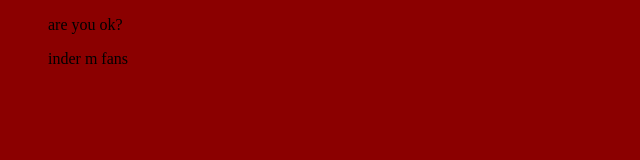
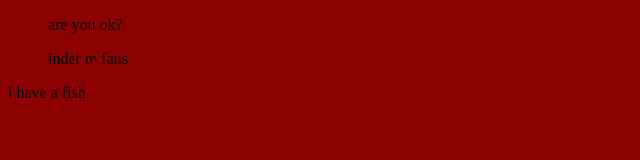
Before and after one commit to sy932019429/weilandeyu, a plain HTML site: page index.html in a window 1280 px wide. Shown: the full height of the page, 0-640 px from the left. Drawn offline with Linux system fonts and the light colour scheme.

Commit message:
我有一条鱼

```diff
--- a/index.html
+++ b/index.html
@@ -9,5 +9,8 @@
     <ul>are you ok?</ul>
     <ul>inder m fans</ul>
     <ul></ul>
+<div>
+    i have a fish
+</div>
 </body>
 </html>
```
